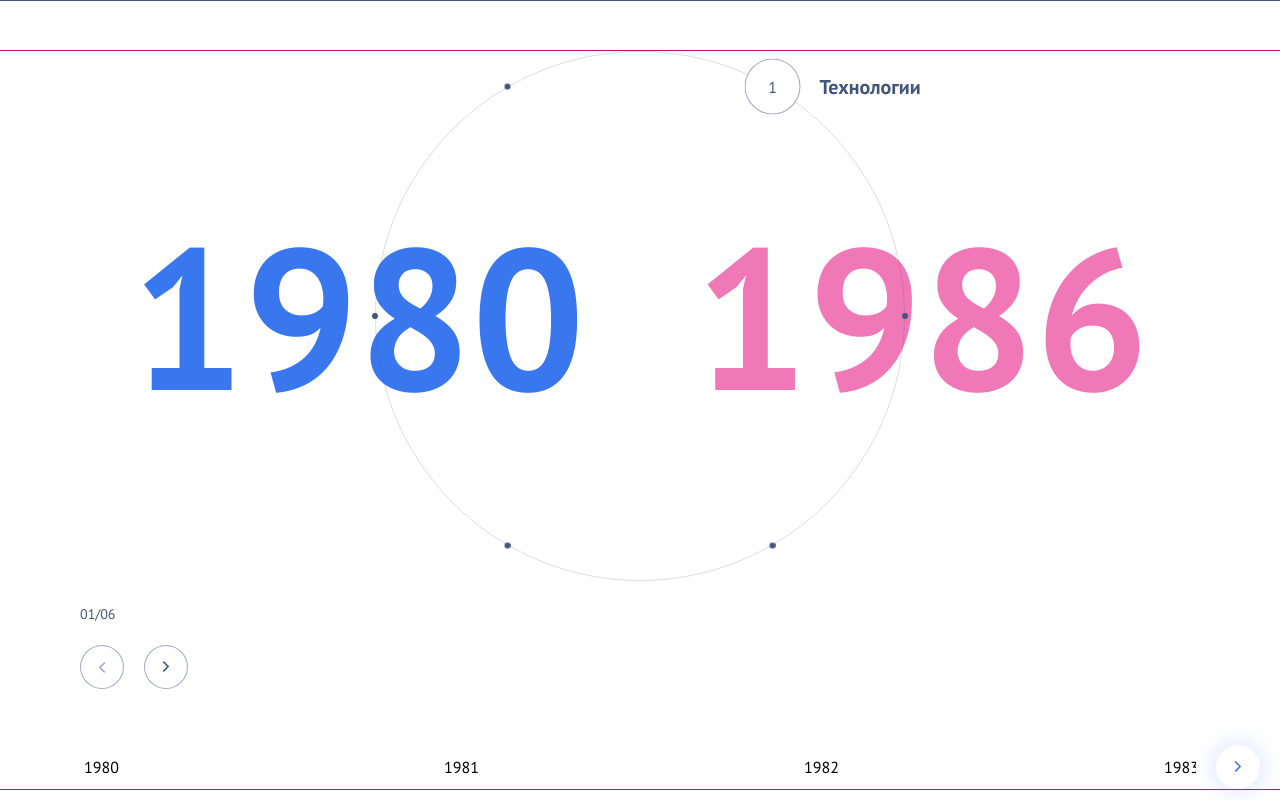
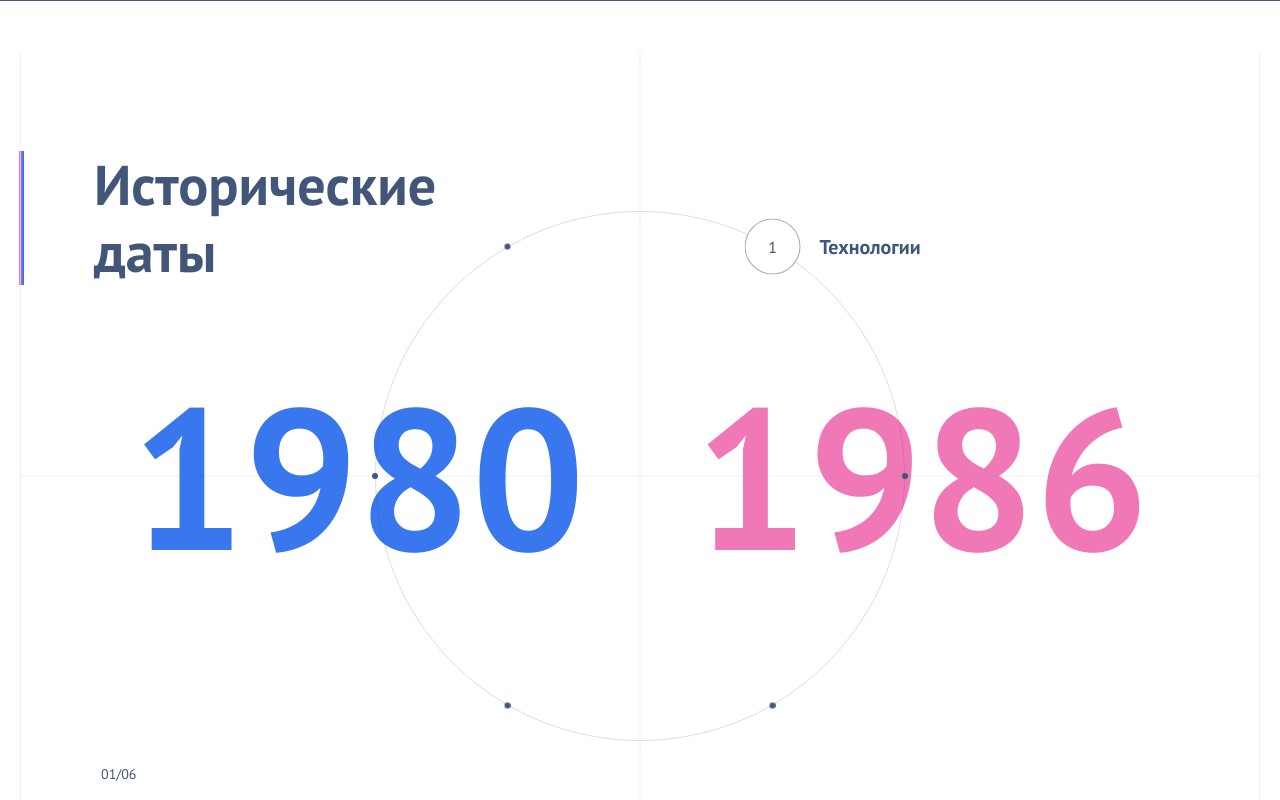
Before and after one commit to elkirillova/only_test, a React app: page / in a window 1280 px wide. Shown: the top 800 px of the page. Built offline with nearby package versions, Linux system fonts and the light colour scheme.

Commit message:
feat: finish desktop version

```diff
--- a/src/App.tsx
+++ b/src/App.tsx
@@ -1,11 +1,13 @@
-import { TimeLineSlider } from './components'
+import { Container, TimeLineSlider } from './components'
 import { Layout } from './Layout'
+import { heading } from './store'
 
 export default function App() {
 	return (
 		<Layout>
-			<section>
-				<TimeLineSlider />
+			<section className="bg-grid">
+				<span className="line line--vertical" aria-hidden="true"></span>
+				<TimeLineSlider title={heading} />
 			</section>
 		</Layout>
 	)
--- a/src/components/TimeLineSlider/TimeLineSlider.scss
+++ b/src/components/TimeLineSlider/TimeLineSlider.scss
@@ -7,6 +7,43 @@
 }
 
 .timeline {
+	position: relative;
+
+	@include breakpoint(l) {
+		padding: 100px 0;
+	}
+
+	&__heading {
+		position: relative;
+		font-size: 20px;
+		font-weight: 700;
+		line-height: 1.2;
+		color: $color-dark-blue;
+
+		@include breakpoint(l) {
+			margin-left: 73px;
+			position: absolute;
+			font-size: 56px;
+		}
+
+		&:before {
+			content: '';
+			position: absolute;
+			display: block;
+			width: 5px;
+			height: 100%;
+			//background-color: $color-fucsia;
+			background:
+				/* Левая часть 1.5px */
+				linear-gradient(90deg, $color-fucsia, $color-fucsia) no-repeat 0 0 / 1.5px 100%,
+				/* Размытие 1px */ linear-gradient(90deg, $color-fucsia, $color-blue) no-repeat
+					1.5px 0 / 1px 100%,
+				/* Правая часть 2.5px */ linear-gradient(90deg, $color-blue, $color-blue) no-repeat
+					2.5px 0 / 2.5px 100%;
+			transform: translateX(-75px);
+		}
+	}
+
 	&__years {
 		display: flex;
 		gap: 30px;
@@ -50,12 +87,20 @@
 
 	@include breakpoint(l) {
 		margin-bottom: 56px;
-		padding: 0 60px;
+		padding-top: 60px;
 	}
 
 	&__container {
 		position: relative;
+		width: 100%;
+		height: 100%;
+	}
+
+	&__content {
+		position: relative;
+
 		transition: transform 0.5s ease;
+		overflow: visible;
 
 		&.is-mobile {
 			display: flex;
@@ -70,13 +115,6 @@
 			border-radius: 100%;
 			border: 1px solid $color-dark-blue-opacity-20;
 		}
-	}
-
-	&__content {
-		position: relative;
-		width: 100%;
-		height: 100%;
-		overflow: visible;
 
 		& > div {
 			position: absolute; /* контейнеры для кнопок */
@@ -173,6 +211,10 @@
 	&__nav {
 		align-self: flex-start;
 
+		@include breakpoint(l) {
+			margin-left: 80px;
+		}
+
 		&-btns {
 			margin-top: 20px;
 			display: flex;
@@ -262,6 +304,7 @@
 
 	@include breakpoint(l) {
 		margin-right: 0;
+		padding: 0 18px;
 	}
 }
 
--- a/src/components/TimeLineSlider/TimeLineSlider.tsx
+++ b/src/components/TimeLineSlider/TimeLineSlider.tsx
@@ -1,7 +1,7 @@
-import { useState } from 'react'
+import { ReactNode, useState } from 'react'
 
 import { useMediaQuery } from '@/hooks'
-import { data } from '@/store'
+import { data, heading } from '@/store'
 
 import 'swiper/css'
 import 'swiper/scss/navigation'
@@ -10,12 +10,17 @@ import 'swiper/scss/pagination'
 import { EventSlider } from './EventSlider/EventSlider'
 import { TimelinePeriodSlider } from './TimelinePeriodSlider/TimelinePeriodSlider'
 
-export const TimeLineSlider = () => {
+type Props = {
+	title: ReactNode
+}
+
+export const TimeLineSlider = ({ title }: Props) => {
 	const [activePeriodIndex, setActivePeriodIndex] = useState(0)
 	const isDesktop = useMediaQuery('(min-width: 992px)')
 
 	return (
 		<div className={'timeline'}>
+			<h2 className="timeline__heading">{title}</h2>
 			<TimelinePeriodSlider slides={data} onChangeActiveIndex={setActivePeriodIndex} />
 			<EventSlider isDesktop={isDesktop} activeIndex={activePeriodIndex} />
 		</div>
--- a/src/components/TimeLineSlider/TimelinePeriodSlider/TimelinePeriodSlider.tsx
+++ b/src/components/TimeLineSlider/TimelinePeriodSlider/TimelinePeriodSlider.tsx
@@ -182,22 +182,15 @@ export function TimelinePeriodSlider({ slides, onChangeActiveIndex }: CircularSl
 
 	return (
 		<div className="timeline-period-slider">
-			<div
-				className={`timeline-period-slider__container ${isMobile ? 'is-mobile' : 'is-desktop'}`}
-			>
+			<div className="timeline-period-slider__container">
 				<div className="timeline__years">
 					<span className="timeline__year timeline__year--start">{years[0]}</span>
 					<span className="timeline__year timeline__year--end">{years[1]}</span>
 				</div>
+				<span className="line line--horizontal" aria-hidden="true"></span>
 				<div
-					className={`timeline-period-slider__content`}
+					className={`timeline-period-slider__content ${isMobile ? 'is-mobile' : 'is-desktop'}`}
 					ref={containerRef}
-					style={{
-						position: 'relative',
-						width: '100%',
-						height: '100%',
-						overflow: 'visible',
-					}}
 				>
 					{slides.map((slide, i) => (
 						<div
--- a/src/components/ui/Container/Container.scss
+++ b/src/components/ui/Container/Container.scss
@@ -2,12 +2,7 @@
 
 .container {
 	margin: 0 auto;
-	max-width: 1440px;
+	max-width: 1480px;
 	width: 100%;
 	padding: 0 var(--container-inline-padding);
-	outline: 1px solid rgb(211 5 125);
-
-	@include breakpoint(lg) {
-		padding: 0 var(--container-inline-padding);
-	}
 }
--- /dev/null
+++ b/src/store/heading.tsx
@@ -0,0 +1,5 @@
+export const heading = (
+	<>
+		Исторические <br /> даты
+	</>
+)
--- a/src/store/index.ts
+++ b/src/store/index.ts
@@ -1 +1,2 @@
 export { data } from './data'
+export { heading } from './heading'
--- a/src/styles/_colors.scss
+++ b/src/styles/_colors.scss
@@ -5,3 +5,5 @@ $color-fucsia: #f178b6;
 
 $color-dark-blue-opacity-20: rgba(66, 86, 122, 0.2);
 $color-dark-blue-opacity-50: rgba(66, 86, 122, 0.5);
+
+$color-blue-opacity-10: rgba(56, 119, 238, 0.1);
--- a/src/styles/_global.scss
+++ b/src/styles/_global.scss
@@ -28,3 +28,29 @@ body {
 	height: 70px;
 	border-top: 1px solid $color-dark-blue;
 }
+
+.bg-grid {
+	position: relative;
+	border-right: 1px solid $color-blue-opacity-10;
+	border-left: 1px solid $color-blue-opacity-10;
+}
+
+.line {
+	position: absolute;
+	display: block;
+	background-color: $color-blue-opacity-10;
+
+	&--vertical {
+		width: 1px;
+		height: 100%;
+		left: 50%;
+		transform: translateX(-50%);
+	}
+
+	&--horizontal {
+		width: 100%;
+		height: 1px;
+		top: 50%;
+		transform: translateY(-50%);
+	}
+}
```
